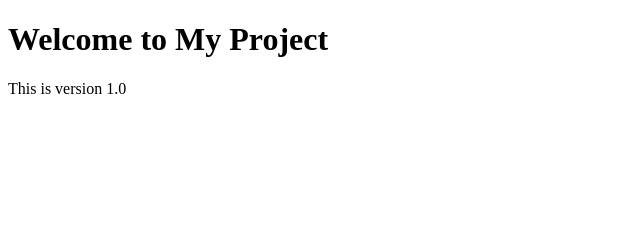
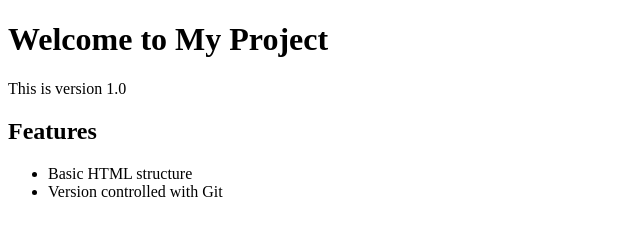
Before and after one commit to Tinah01/git-lab-project, a plain HTML site: page index.html in a window 1280 px wide. Shown: the whole page, without its empty margins (0-640 px from the left). Drawn offline with Linux system fonts and the light colour scheme.

Commit message:
changes on index.html

```diff
--- a/index.html
+++ b/index.html
@@ -8,3 +8,10 @@
     <p>This is version 1.0</p>
 </body>
 </html>
+<div>
+    <h2>Features</h2>
+    <ul>
+        <li>Basic HTML structure</li>
+        <li>Version controlled with Git</li>
+    </ul>
+</div>
```
